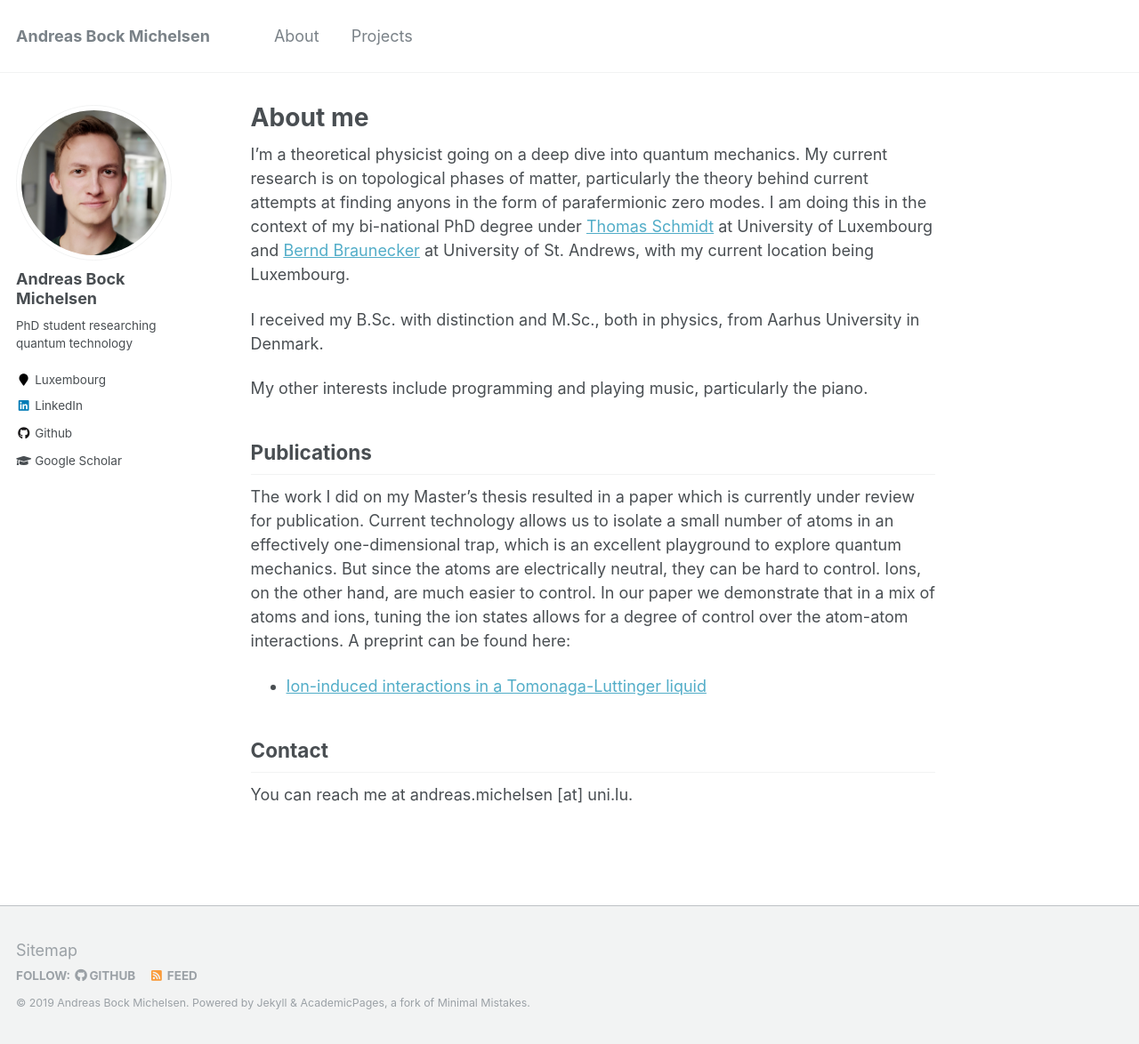
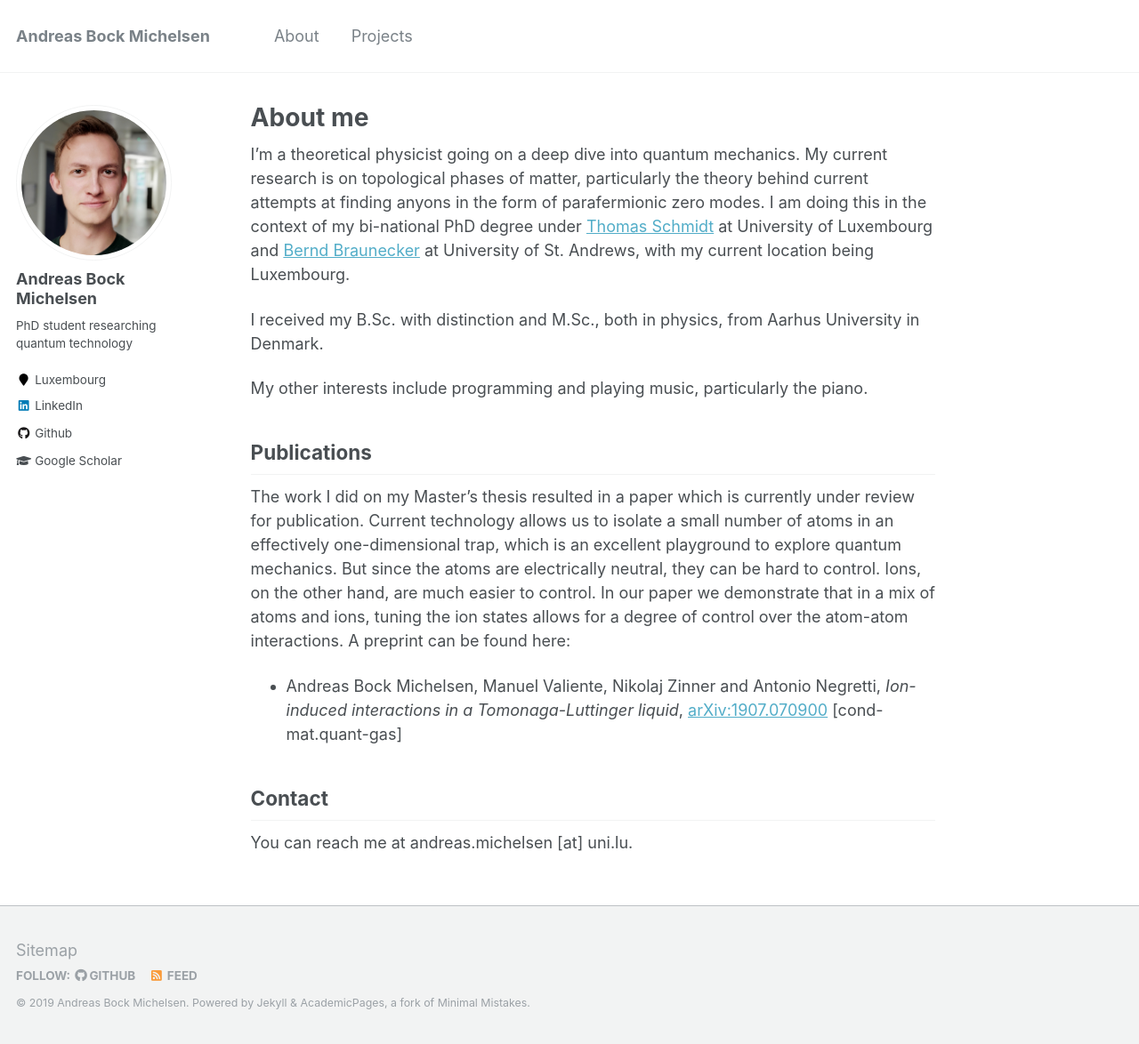
Before and after one commit to AndBM/andbm.github.io, a Jekyll site: the page built from _pages/about.md, in a window 1280 px wide and 1174 px high. Shown: the whole window at 89% size. Built offline with Jekyll 4.4.1, drawn with Linux system fonts in a browser that asks for light colours.

Commit message:
Proper paper reference

```diff
--- a/_pages/about.md
+++ b/_pages/about.md
@@ -17,7 +17,7 @@ My other interests include programming and playing music, particularly the piano
 ## Publications
 The work I did on my Master's thesis resulted in a paper which is currently under review for publication. Current technology allows us to isolate a small number of atoms in an effectively one-dimensional trap, which is an excellent playground to explore quantum mechanics. But since the atoms are electrically neutral, they can be hard to control. Ions, on the other hand, are much easier to control. In our paper we demonstrate that in a mix of atoms and ions, tuning the ion states allows for a degree of control over the atom-atom interactions. A preprint can be found here:
 
-- [Ion-induced interactions in a Tomonaga-Luttinger liquid](https://arxiv.org/abs/1907.070900)
+- Andreas Bock Michelsen, Manuel Valiente, Nikolaj Zinner and Antonio Negretti, _Ion-induced interactions in a Tomonaga-Luttinger liquid_, [arXiv:1907.070900](https://arxiv.org/abs/1907.07090) [cond-mat.quant-gas]
 
 ## Contact
 You can reach me at andreas.michelsen [at] uni.lu.
```
